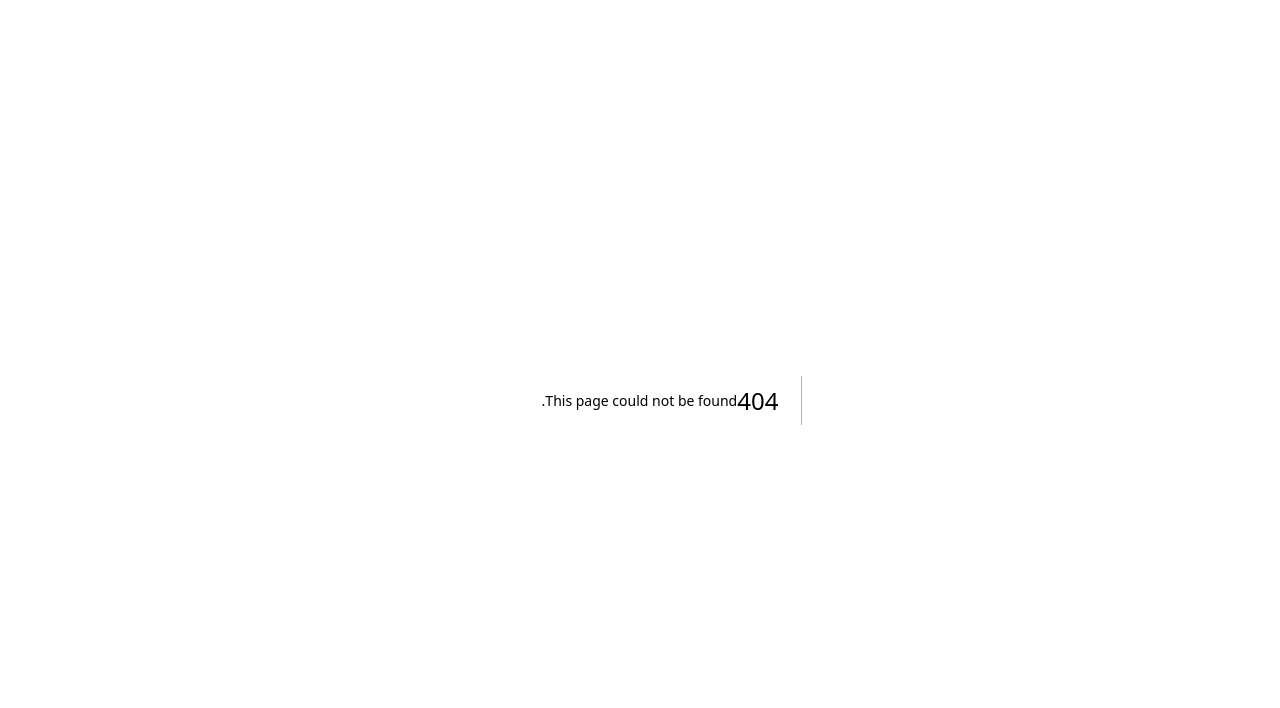
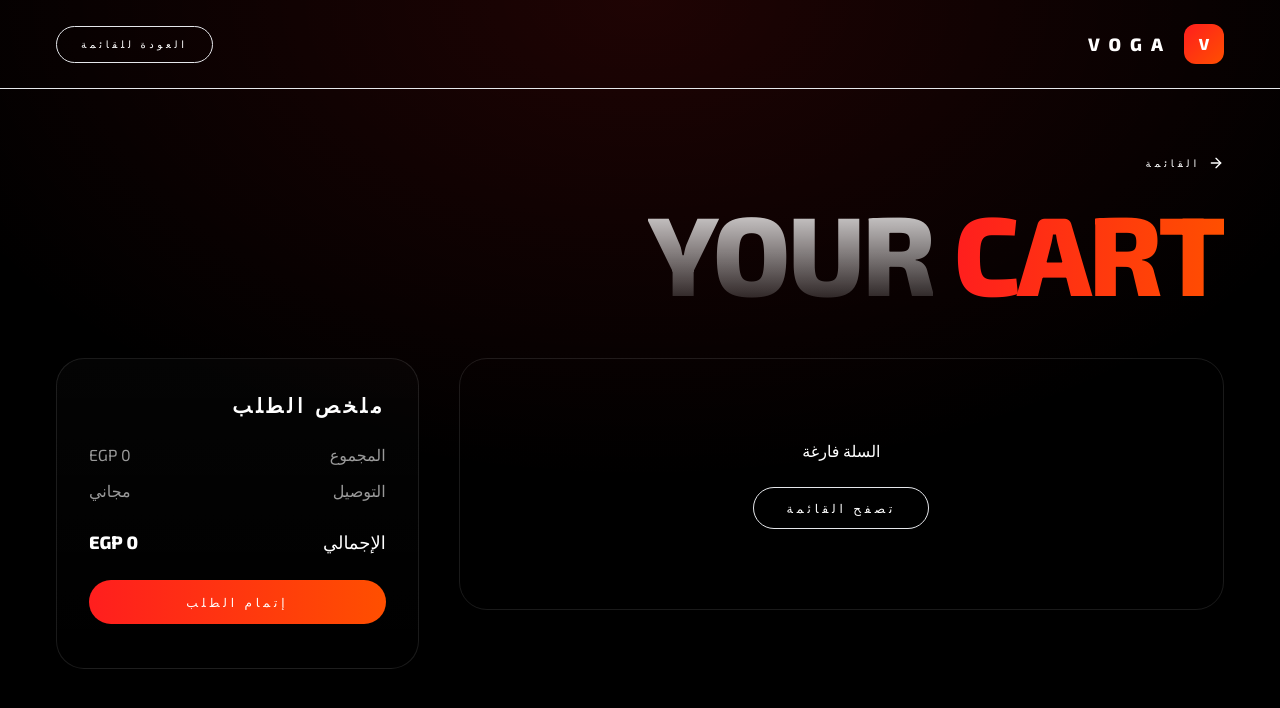
Before and after one commit to Eyad175/Voga, a Next.js app: page /cart in a window 1280 px wide. Before the commit this address had no page. Shown: the top 708 px of the page. Built offline with nearby package versions, Linux system fonts and the light colour scheme.

Commit message:
feat: full cart system, functional menu, auth page, reviews

```diff
--- /dev/null
+++ b/src/app/cart/page.tsx
@@ -0,0 +1,121 @@
+"use client";
+
+import { motion } from "framer-motion";
+import { ArrowRight, Minus, Plus, Trash2 } from "lucide-react";
+import Link from "next/link";
+import Image from "next/image";
+import { useCartStore } from "@/store/cart";
+import { Toaster, toast } from "sonner";
+
+export default function CartPage() {
+  const { items, updateQuantity, removeItem, getTotal, clearCart } = useCartStore();
+  const total = getTotal();
+
+  const handleCheckout = () => {
+    if (items.length === 0) {
+      toast.error("السلة فارغة");
+      return;
+    }
+    toast.success("سيتم تحويلك لصفحة الدفع قريباً");
+  };
+
+  return (
+    <main className="min-h-[100dvh] relative overflow-x-hidden bg-black">
+      <Toaster theme="dark" position="top-center" richColors />
+      <div className="absolute inset-0">
+        <div className="absolute inset-0 bg-[radial-gradient(ellipse_60%_60%_at_50%_0%,rgba(255,30,30,0.12),transparent)]" />
+      </div>
+
+      <header className="relative z-50 flex items-center justify-between px-4 sm:px-6 md:px-10 lg:px-14 py-5 md:py-6 border-b border-white/6">
+        <Link href="/" className="flex items-center gap-3">
+          <div className="w-10 h-10 rounded-xl bg-gradient-to-br from-voga-red to-voga-orange flex items-center justify-center">
+            <span className="font-extrabold">V</span>
+          </div>
+          <span className="text-lg font-extrabold tracking-[0.5em] uppercase">VOGA</span>
+        </Link>
+        <Link href="/menu" className="px-6 py-2.5 border border-white/14 rounded-full text-[10px] uppercase tracking-[0.36em] hover:bg-white/5 hover:border-white/30 transition-all duration-600">
+          العودة للقائمة
+        </Link>
+      </header>
+
+      <section className="relative z-10 container mx-auto px-4 sm:px-6 md:px-10 lg:px-14 py-10 md:py-16">
+        <motion.div initial={{ opacity: 0, y: 30 }} animate={{ opacity: 1, y: 0 }} transition={{ duration: 0.9 }} className="mb-10 md:mb-14">
+          <Link href="/menu" className="inline-flex items-center gap-2 text-white/38 hover:text-white transition-colors duration-600 mb-8">
+            <ArrowRight className="w-4 h-4" />
+            <span className="text-[10px] uppercase tracking-[0.38em]">القائمة</span>
+          </Link>
+          <h1 className="text-[clamp(2.8rem,9vw,7rem)] font-extrabold leading-[0.88] tracking-[-0.03em]">
+            <span className="text-transparent bg-clip-text bg-gradient-to-b from-white to-white/28">YOUR</span>{" "}
+            <span className="text-transparent bg-clip-text bg-gradient-to-r from-voga-red to-voga-orange">CART</span>
+          </h1>
+        </motion.div>
+
+        <div className="grid lg:grid-cols-12 gap-6 lg:gap-10">
+          <div className="lg:col-span-8 space-y-4">
+            {items.length === 0 ? (
+              <div className="text-center py-20 border border-white/10 rounded-[28px]">
+                <p className="text-white/48 mb-6">السلة فارغة</p>
+                <Link href="/menu" className="inline-flex px-8 py-3 rounded-full border border-white/14 text-xs uppercase tracking-[0.32em] hover:bg-white/5 transition-all duration-600">
+                  تصفح القائمة
+                </Link>
+              </div>
+            ) : (
+              items.map((item, index) => (
+                <motion.div key={item.id} initial={{ opacity: 0, y: 30 }} animate={{ opacity: 1, y: 0 }} transition={{ duration: 0.8, delay: index * 0.08 }} className="flex flex-col sm:flex-row items-center gap-6 p-6 rounded-[26px] border border-white/10 bg-gradient-to-r from-white/[0.01] to-transparent">
+                  <div className="relative w-32 h-32 flex-shrink-0">
+                    <Image src={item.image} alt={item.name} fill className="object-contain" />
+                  </div>
+                  <div className="flex-1 text-center sm:text-right">
+                    <h3 className="text-lg font-extrabold tracking-[0.18em] mb-2">{item.name}</h3>
+                    <p className="text-white/48">{item.price} EGP</p>
+                  </div>
+                  <div className="flex items-center gap-4">
+                    <button onClick={() => updateQuantity(item.id, item.quantity - 1)} className="w-10 h-10 rounded-full border border-white/14 flex items-center justify-center hover:bg-white/5 transition-colors">
+                      <Minus className="w-4 h-4" />
+                    </button>
+                    <span className="w-8 text-center">{item.quantity}</span>
+                    <button onClick={() => updateQuantity(item.id, item.quantity + 1)} className="w-10 h-10 rounded-full border border-white/14 flex items-center justify-center hover:bg-white/5 transition-colors">
+                      <Plus className="w-4 h-4" />
+                    </button>
+                  </div>
+                  <button onClick={() => removeItem(item.id)} className="p-2.5 hover:bg-white/5 rounded-xl text-white/40 hover:text-white transition-colors">
+                    <Trash2 className="w-5 h-5" />
+                  </button>
+                </motion.div>
+              ))
+            )}
+          </div>
+
+          <div className="lg:col-span-4">
+            <motion.div initial={{ opacity: 0, y: 40 }} animate={{ opacity: 1, y: 0 }} transition={{ duration: 0.9, delay: 0.2 }} className="p-7 md:p-8 rounded-[28px] border border-white/10 bg-gradient-to-b from-white/[0.015] to-transparent sticky top-6">
+              <h3 className="text-xl font-extrabold tracking-[0.2em] mb-6">ملخص الطلب</h3>
+              <div className="space-y-3 mb-6">
+                <div className="flex items-center justify-between text-white/60">
+                  <span>المجموع</span>
+                  <span>{total} EGP</span>
+                </div>
+                <div className="flex items-center justify-between text-white/60">
+                  <span>التوصيل</span>
+                  <span>مجاني</span>
+                </div>
+                <div className="h-px bg-white/8" />
+                <div className="flex items-center justify-between text-lg">
+                  <span>الإجمالي</span>
+                  <span className="font-extrabold">{total} EGP</span>
+                </div>
+              </div>
+              <button onClick={handleCheckout} className="w-full py-3.5 rounded-full bg-gradient-to-r from-voga-red to-voga-orange text-xs uppercase tracking-[0.32em] hover:shadow-[0_0_70px_rgba(255,30,30,0.38)] transition-shadow duration-800 mb-3">
+                إتمام الطلب
+              </button>
+              {items.length > 0 && (
+                <button onClick={() => { clearCart(); toast.success("تم إفراغ السلة"); }} className="w-full py-3 rounded-full border border-white/12 text-xs uppercase tracking-[0.28em] hover:bg-white/5 transition-all duration-600">
+                  إفراغ السلة
+                </button>
+              )}
+            </motion.div>
+          </div>
+        </div>
+      </section>
+    </main>
+  );
+}
--- a/src/app/menu/page.tsx
+++ b/src/app/menu/page.tsx
@@ -4,92 +4,80 @@ import { motion } from "framer-motion";
 import { ArrowRight, Plus } from "lucide-react";
 import Link from "next/link";
 import Image from "next/image";
+import { useCartStore } from "@/store/cart";
+import { Toaster, toast } from "sonner";
 
 const menuItems = [
-  { id: 1, name: "VOGA CLASSIC", price: 199, desc: "لحم بقري فخر، جبن أمريكي، خس طازج، طماطم، بصل، صوص VOGA الخاص", img: "/burgur.png" },
-  { id: 2, name: "SMOKY BBQ", price: 229, desc: "لحم بقري مشوي، جبن شيدر مدخن، بصل مقلي، بيكون، صوص باربيكيو", img: "/burgur.png" },
-  { id: 3, name: "DOUBLE STACK", price: 299, desc: "قطعتين لحم فخر، جبن مزدوج، خس، طماطم، مخلل، صوص سري", img: "/burgur.png" },
-  { id: 4, name: "TRUFFLE ROYALE", price: 349, desc: "لحم فخر، جبن جرويير، فطر ترافل، صوص ترافل، بصل كرمل", img: "/burgur.png" },
+  { id: "voga-classic", name: "SIGNATURE BURGER", price: 249, desc: "لحم بقري فخر، جبن شيدر، خس طازج، طماطم، بصل كرمل، صوص VOGA الخاص", img: "/burgur.png" },
+  { id: "crispy-brost", name: "CRISPY BROST", price: 229, desc: "قطع بروست مقرمشة، خلطة سرية، صوص الثوم المدخن", img: "/pitzaa.png" },
+  { id: "wood-pizza", name: "WOOD FIRED PIZZA", price: 279, desc: "عجينة رقيقة مخمرة، صوص الطماطم الإيطالي، جبن موتزاريلا فاخر", img: "/pitzaa.png" },
+  { id: "double-stack", name: "DOUBLE STACK", price: 299, desc: "قطعتين لحم فخر، مزدوج جبن شيدر، طبقات غنية وصوص سري", img: "/burgur.png" },
 ];
 
 export default function MenuPage() {
+  const addItem = useCartStore((state) => state.addItem);
+  const count = useCartStore((state) => state.getCount());
+
+  const handleAdd = (item: typeof menuItems[0]) => {
+    addItem({ id: item.id, name: item.name, price: item.price, image: item.img });
+    toast.success("تم إضافة المنتج للسلة");
+  };
+
   return (
-    <main className="min-h-[100dvh] relative overflow-hidden">
+    <main className="min-h-[100dvh] relative overflow-x-hidden bg-black">
+      <Toaster theme="dark" position="top-center" richColors />
       <div className="absolute inset-0">
         <div className="absolute inset-0 bg-[radial-gradient(ellipse_60%_60%_at_50%_0%,rgba(255,30,30,0.12),transparent)]" />
       </div>
 
-      <header className="relative z-50 flex items-center justify-between px-4 sm:px-6 md:px-10 lg:px-16 py-5 md:py-7 border-b border-white/5">
+      <header className="relative z-50 flex items-center justify-between px-4 sm:px-6 md:px-10 lg:px-14 py-5 md:py-6 border-b border-white/6">
         <Link href="/" className="flex items-center gap-3">
-          <div className="w-10 h-10 bg-gradient-to-br from-voga-red to-voga-orange rounded-xl flex items-center justify-center">
-            <span className="text-white font-display font-black">V</span>
+          <div className="w-10 h-10 rounded-xl bg-gradient-to-br from-voga-red to-voga-orange flex items-center justify-center">
+            <span className="font-extrabold">V</span>
           </div>
-          <h1 className="text-xl font-display font-black tracking-[0.3em] uppercase">VOGA</h1>
+          <span className="text-lg font-extrabold tracking-[0.5em] uppercase">VOGA</span>
         </Link>
-        <Link href="/cart" className="px-6 py-2.5 border border-white/15 rounded-full text-xs uppercase tracking-[0.25em] hover:bg-white/5 hover:border-white/30 transition-all duration-500">
+        <Link href="/cart" className="relative px-6 py-2.5 border border-white/14 rounded-full text-[10px] uppercase tracking-[0.36em] hover:bg-white/5 hover:border-white/30 transition-all duration-600">
           السلة
+          {count > 0 && (
+            <span className="absolute -top-2 -right-2 w-5 h-5 bg-voga-red rounded-full flex items-center justify-center text-[9px] font-bold">
+              {count}
+            </span>
+          )}
         </Link>
       </header>
 
-      <section className="relative z-10 container mx-auto px-4 sm:px-6 md:px-10 lg:px-16 py-10 md:py-16">
-        <motion.div
-          initial={{ opacity: 0, y: 30 }}
-          animate={{ opacity: 1, y: 0 }}
-          transition={{ duration: 0.9, ease: [0.25, 0.46, 0.45, 0.94] }}
-          className="mb-12 md:mb-16"
-        >
-          <Link href="/" className="inline-flex items-center gap-2 text-white/40 hover:text-white transition-colors duration-300 mb-8">
+      <section className="relative z-10 container mx-auto px-4 sm:px-6 md:px-10 lg:px-14 py-10 md:py-16">
+        <motion.div initial={{ opacity: 0, y: 30 }} animate={{ opacity: 1, y: 0 }} transition={{ duration: 0.9 }} className="mb-12 md:mb-16">
+          <Link href="/" className="inline-flex items-center gap-2 text-white/38 hover:text-white transition-colors duration-600 mb-8">
             <ArrowRight className="w-4 h-4" />
-            <span className="text-xs uppercase tracking-[0.25em]">العودة للرئيسية</span>
+            <span className="text-[10px] uppercase tracking-[0.38em]">العودة للرئيسية</span>
           </Link>
-          <h1 className="text-[clamp(2.5rem,8vw,7rem)] font-display font-black leading-[0.9] tracking-[-0.02em] mb-4">
-            <span className="text-transparent bg-clip-text bg-gradient-to-r from-white to-white/40">OUR</span>{" "}
+          <h1 className="text-[clamp(2.8rem,9vw,8rem)] font-extrabold leading-[0.88] tracking-[-0.03em] mb-4">
+            <span className="text-transparent bg-clip-text bg-gradient-to-b from-white to-white/28">OUR</span>{" "}
             <span className="text-transparent bg-clip-text bg-gradient-to-r from-voga-red to-voga-orange">MENU</span>
           </h1>
-          <p className="text-white/50 max-w-md">كل برجر يُصنع يدوياً من أجود المكونات بأناقة ودقة</p>
+          <p className="text-white/48 max-w-lg">قائمة كاملة بأرقى الأطباق</p>
         </motion.div>
 
-        <div className="grid sm:grid-cols-2 lg:grid-cols-3 xl:grid-cols-4 gap-5 md:gap-6">
+        <div className="grid sm:grid-cols-2 lg:grid-cols-3 xl:grid-cols-4 gap-4 md:gap-5">
           {menuItems.map((item, index) => (
-            <motion.div
-              key={item.id}
-              initial={{ opacity: 0, y: 40 }}
-              animate={{ opacity: 1, y: 0 }}
-              transition={{ duration: 0.8, delay: index * 0.08, ease: [0.25, 0.46, 0.45, 0.94] }}
-              whileHover={{ y: -8 }}
-              className="group relative"
-            >
-              <div className="relative bg-gradient-to-b from-white/[0.02] to-transparent border border-white/8 rounded-[28px] overflow-hidden backdrop-blur-sm transition-all duration-700 hover:border-voga-red/40">
-                <div className="absolute inset-0 bg-[radial-gradient(circle_at_50%_0%,rgba(255,30,30,0.1),transparent_60%)] opacity-0 group-hover:opacity-100 transition-opacity duration-700" />
-
-                <div className="relative p-6 pb-0 flex items-center justify-center">
-                  <motion.div
-                    whileHover={{ scale: 1.05, rotate: 2 }}
-                    transition={{ duration: 0.6, ease: [0.25, 0.46, 0.45, 0.94] }}
-                    className="relative w-full aspect-square max-w-[220px]"
-                  >
-                    <Image
-                      src={item.img}
-                      alt={item.name}
-                      width={600}
-                      height={600}
-                      className="w-full h-full object-contain drop-shadow-[0_40px_80px_rgba(255,40,0,0.2)]"
-                    />
+            <motion.div key={item.id} initial={{ opacity: 0, y: 40 }} animate={{ opacity: 1, y: 0 }} transition={{ duration: 0.9, delay: index * 0.09 }} whileHover={{ y: -10 }} className="group relative">
+              <div className="relative rounded-[28px] border border-white/10 bg-gradient-to-b from-white/[0.012] to-transparent overflow-hidden backdrop-blur-sm transition-all duration-800 hover:border-voga-red/40">
+                <div className="absolute inset-0 bg-[radial-gradient(circle_at_50%_0%,rgba(255,30,30,0.12),transparent_65%)] opacity-0 group-hover:opacity-100 transition-opacity duration-800" />
+                <div className="relative h-64 md:h-72 flex items-center justify-center">
+                  <motion.div whileHover={{ scale: 1.06, rotate: 1.5 }} transition={{ duration: 0.8 }} className="relative w-[78%] h-[78%]">
+                    <Image src={item.img} alt={item.name} fill className="object-contain drop-shadow-[0_50px_100px_rgba(255,40,0,0.22)]" />
                   </motion.div>
                 </div>
-
-                <div className="relative p-6 space-y-4">
+                <div className="relative p-6 space-y-3">
                   <div>
-                    <h3 className="text-lg font-display font-bold tracking-wide mb-2">{item.name}</h3>
-                    <p className="text-sm text-white/50 leading-relaxed line-clamp-2">{item.desc}</p>
+                    <h3 className="text-base font-extrabold tracking-[0.22em] mb-2">{item.name}</h3>
+                    <p className="text-sm text-white/48 leading-relaxed line-clamp-2">{item.desc}</p>
                   </div>
                   <div className="flex items-center justify-between pt-2">
-                    <span className="text-xl font-display font-semibold">{item.price} <span className="text-sm text-white/40">EGP</span></span>
-                    <motion.button
-                      whileHover={{ scale: 1.08 }}
-                      whileTap={{ scale: 0.95 }}
-                      className="w-11 h-11 bg-gradient-to-br from-voga-red to-voga-orange rounded-full flex items-center justify-center shadow-[0_0_40px_rgba(255,30,30,0.3)] hover:shadow-[0_0_60px_rgba(255,79,0,0.5)] transition-shadow duration-500"
-                    >
+                    <span className="text-lg font-semibold">{item.price} <span className="text-sm text-white/38">EGP</span></span>
+                    <motion.button onClick={() => handleAdd(item)} whileHover={{ scale: 1.09 }} whileTap={{ scale: 0.94 }} className="w-11 h-11 rounded-full bg-gradient-to-br from-voga-red to-voga-orange flex items-center justify-center shadow-[0_0_50px_rgba(255,30,30,0.32)] hover:shadow-[0_0_70px_rgba(255,79,0,0.48)] transition-shadow duration-700">
                       <Plus className="w-5 h-5" />
                     </motion.button>
                   </div>
--- a/src/app/page.tsx
+++ b/src/app/page.tsx
@@ -5,6 +5,7 @@ import { motion, useMotionValue, useSpring, useTransform } from "framer-motion";
 import { ShoppingBag, Menu, ArrowLeft, Star, User } from "lucide-react";
 import Link from "next/link";
 import Image from "next/image";
+import { useCartStore } from "@/store/cart";
 
 const reviews = [
   { name: "أحمد م.", rating: 5, text: "أجمل برجر جربته، جودة عالية جداً وخدمة راقية" },
@@ -15,6 +16,7 @@ const reviews = [
 export default function Home() {
   const mouseX = useMotionValue(0);
   const mouseY = useMotionValue(0);
+  const count = useCartStore((state) => state.getCount());
   const springConfig = { damping: 38, stiffness: 100 };
   const springX = useSpring(mouseX, springConfig);
   const springY = useSpring(mouseY, springConfig);
@@ -63,6 +65,11 @@ export default function Home() {
           </Link>
           <Link href="/cart" className="relative p-2.5 hover:bg-white/5 rounded-xl transition-colors duration-500">
             <ShoppingBag className="w-5 h-5" />
+            {count > 0 && (
+              <span className="absolute -top-1 -right-1 w-4 h-4 bg-voga-red rounded-full flex items-center justify-center text-[9px] font-bold">
+                {count}
+              </span>
+            )}
           </Link>
           <button className="lg:hidden p-2.5 hover:bg-white/5 rounded-xl">
             <Menu className="w-5 h-5" />
--- /dev/null
+++ b/src/store/cart.ts
@@ -0,0 +1,65 @@
+import { create } from 'zustand'
+import { persist } from 'zustand/middleware'
+
+export type CartItem = {
+  id: string
+  name: string
+  price: number
+  image: string
+  quantity: number
+}
+
+type CartStore = {
+  items: CartItem[]
+  addItem: (item: Omit<CartItem, 'quantity'>) => void
+  removeItem: (id: string) => void
+  updateQuantity: (id: string, quantity: number) => void
+  clearCart: () => void
+  getTotal: () => number
+  getCount: () => number
+}
+
+export const useCartStore = create<CartStore>()(
+  persist(
+    (set, get) => ({
+      items: [],
+      addItem: (item) => {
+        const items = get().items
+        const existing = items.find((i) => i.id === item.id)
+        if (existing) {
+          set({
+            items: items.map((i) =>
+              i.id === item.id ? { ...i, quantity: i.quantity + 1 } : i
+            ),
+          })
+        } else {
+          set({ items: [...items, { ...item, quantity: 1 }] })
+        }
+      },
+      removeItem: (id) => {
+        set({ items: get().items.filter((i) => i.id !== id) })
+      },
+      updateQuantity: (id, quantity) => {
+        if (quantity <= 0) {
+          get().removeItem(id)
+          return
+        }
+        set({
+          items: get().items.map((i) =>
+            i.id === id ? { ...i, quantity } : i
+          ),
+        })
+      },
+      clearCart: () => set({ items: [] }),
+      getTotal: () => {
+        return get().items.reduce((total, item) => total + item.price * item.quantity, 0)
+      },
+      getCount: () => {
+        return get().items.reduce((count, item) => count + item.quantity, 0)
+      },
+    }),
+    {
+      name: 'voga-cart',
+    }
+  )
+)
```
Also changed, not shown: src/lib/supabase/client.ts (added, +8 -0 lines).
